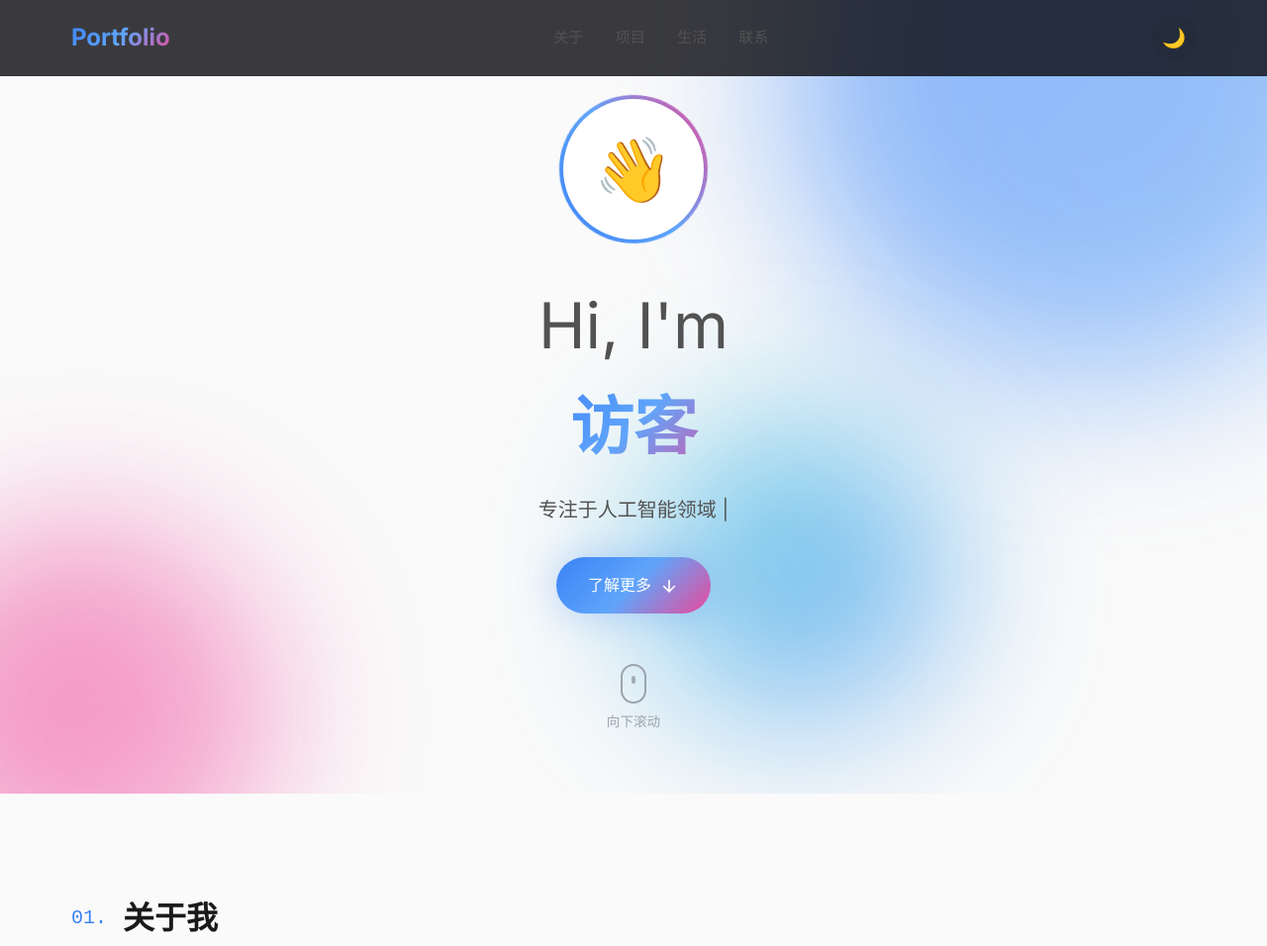
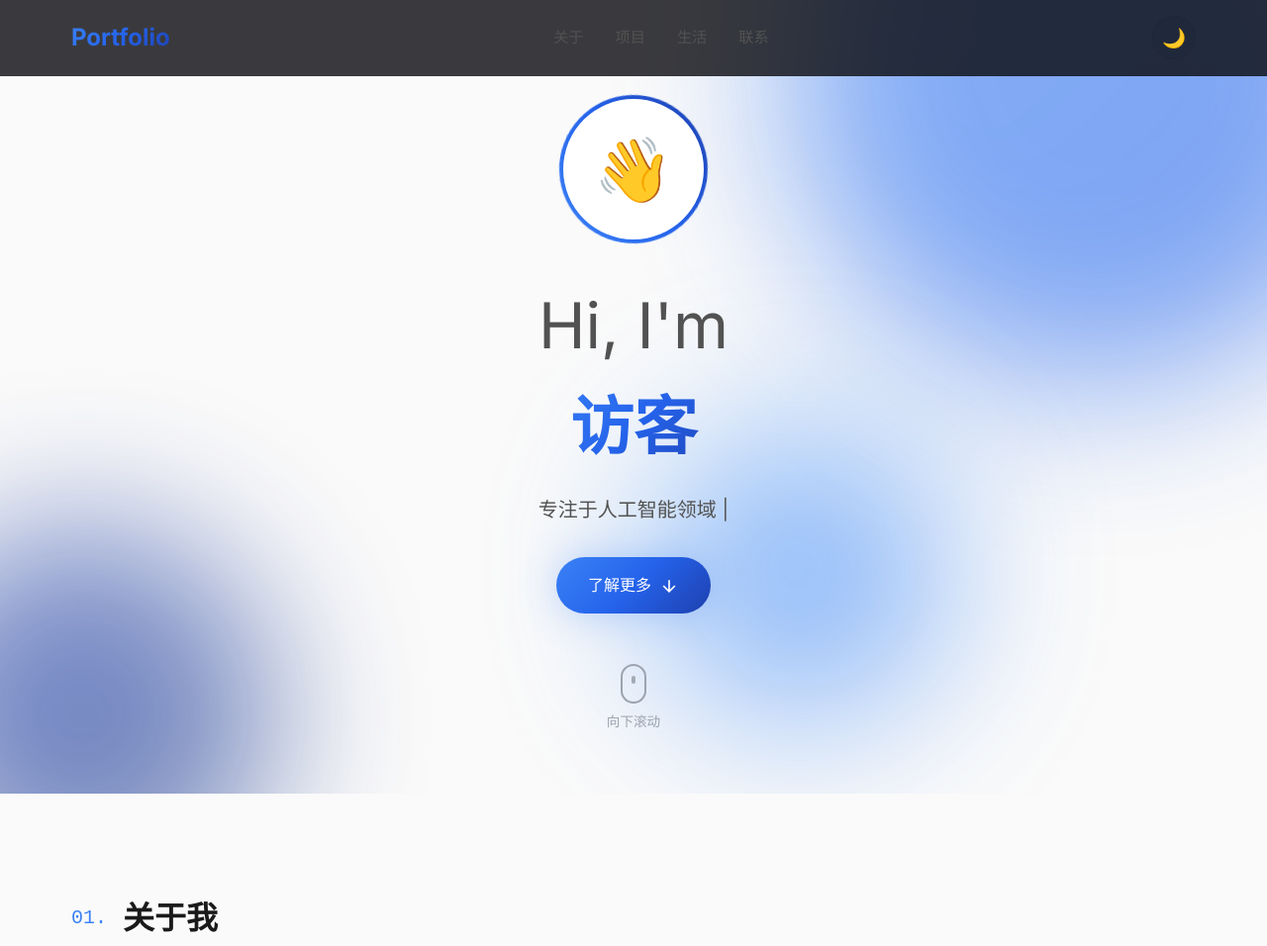
Before and after one commit to FelixWXH/personal-portfolio, a plain HTML site: page index.html in a window 1280 px wide. Shown: the top 956 px of the page at 99% size. Drawn offline with Linux system fonts and the light colour scheme.

Commit message:
Update color scheme: replace pink with deep blue
- Changed gradient from blue-pink to blue-deep blue (#3b82f6 → #1e40af)
- Updated sphere colors for cohesive blue theme
- More professional and stable visual style

```diff
--- a/script.js
+++ b/script.js
@@ -219,4 +219,4 @@ function animateCounter(element, target, duration = 2000) {
 // ========================================
 console.log('%c👋 你好，访客！', 'font-size: 24px; font-weight: bold; color: #3b82f1;');
 console.log('%c欢迎来到我的个人主页，希望你喜欢！', 'font-size: 14px; color: #a0a0b0;');
-console.log('%c如果你对代码感兴趣，欢迎查看源码或联系我！', 'font-size: 12px; color: #ec4899;');
+console.log('%c如果你对代码感兴趣，欢迎查看源码或联系我！', 'font-size: 12px; color: #1e40af;');
--- a/styles.css
+++ b/styles.css
@@ -10,8 +10,8 @@
     --text-secondary: #a0a0b0;
     --text-muted: #6b6b7b;
     --accent-primary: #3b82f6;
-    --accent-secondary: #ec4899;
-    --accent-gradient: linear-gradient(135deg, #3b82f6 0%, #60a5fa 50%, #ec4899 100%);
+    --accent-secondary: #1e40af;
+    --accent-gradient: linear-gradient(135deg, #3b82f6 0%, #2563eb 50%, #1e40af 100%);
     --glass-bg: rgba(255, 255, 255, 0.05);
     --glass-border: rgba(255, 255, 255, 0.1);
     --shadow-sm: 0 2px 8px rgba(0, 0, 0, 0.3);
@@ -198,7 +198,7 @@ a {
 .sphere-1 {
     width: 600px;
     height: 600px;
-    background: linear-gradient(135deg, #3b82f6 0%, #60a5fa 100%);
+    background: linear-gradient(135deg, #3b82f6 0%, #2563eb 100%);
     top: -200px;
     right: -100px;
     animation-delay: 0s;
@@ -207,7 +207,7 @@ a {
 .sphere-2 {
     width: 400px;
     height: 400px;
-    background: linear-gradient(135deg, #ec4899 0%, #f472b6 100%);
+    background: linear-gradient(135deg, #1e40af 0%, #1e3a8a 100%);
     bottom: -100px;
     left: -100px;
     animation-delay: -5s;
@@ -216,7 +216,7 @@ a {
 .sphere-3 {
     width: 300px;
     height: 300px;
-    background: linear-gradient(135deg, #06b6d4 0%, #3b82f6 100%);
+    background: linear-gradient(135deg, #60a5fa 0%, #3b82f6 100%);
     top: 50%;
     left: 50%;
     transform: translate(-50%, -50%);
```
